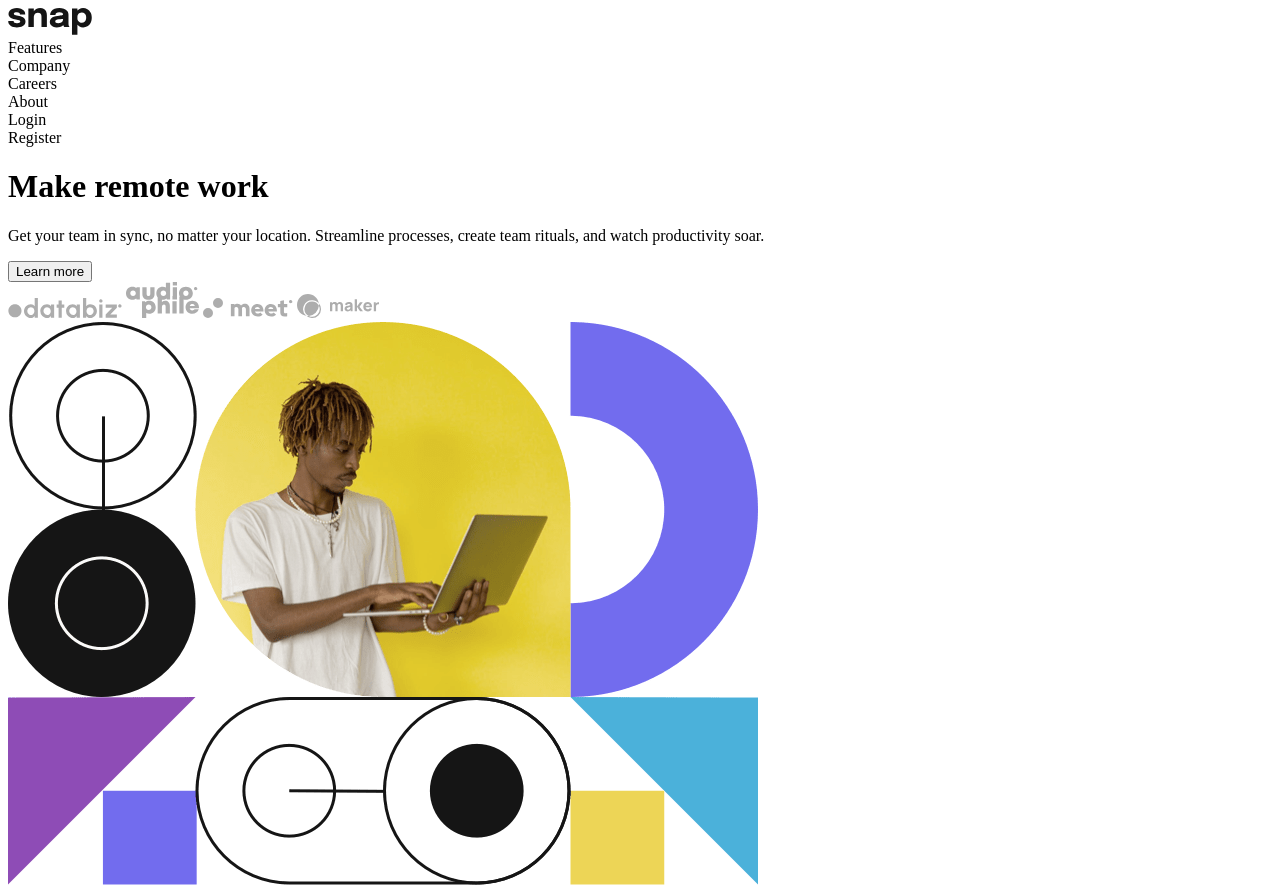
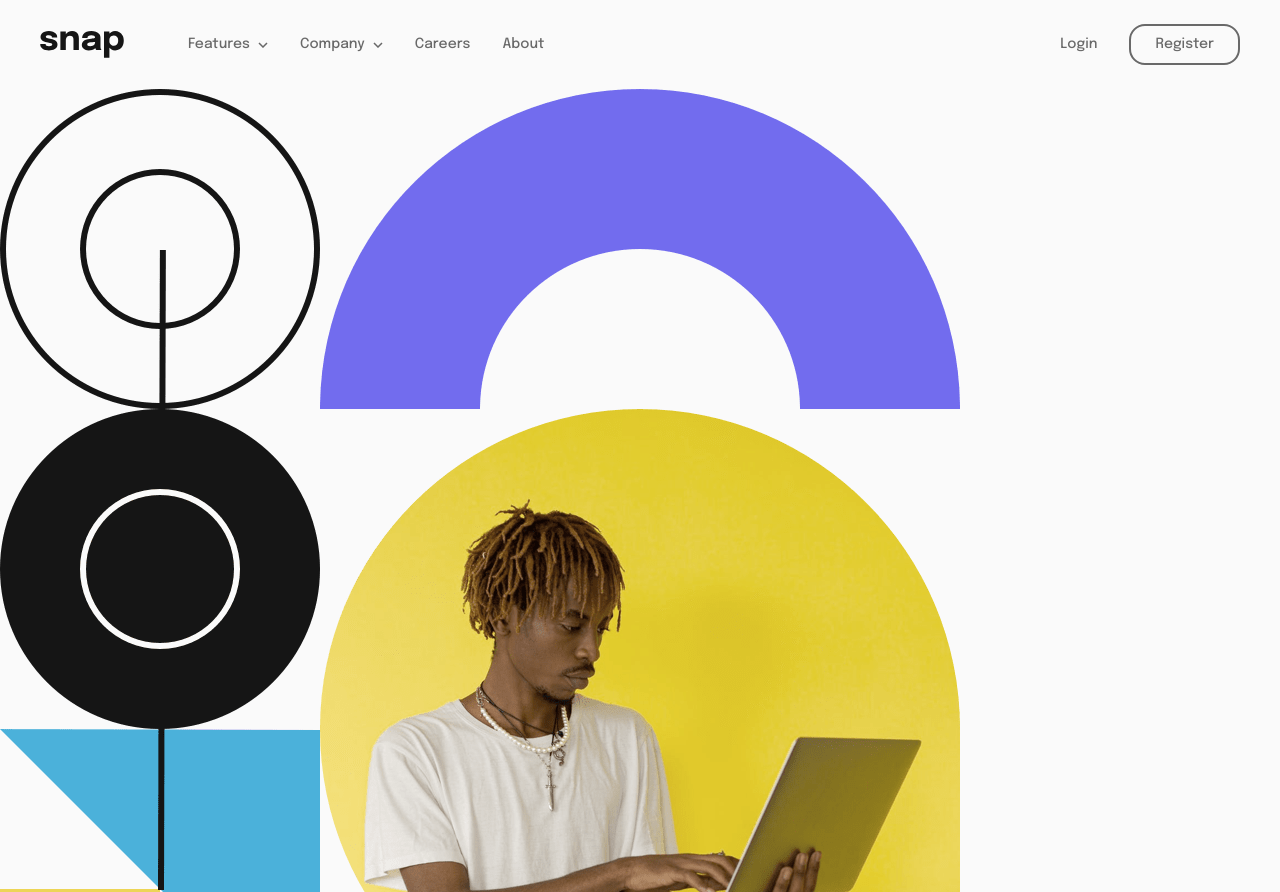
Before and after one commit to xapzx/intro-section-with-dropdown-navigation, a plain HTML site: page index.html in a window 1280 px wide. Shown: the top 892 px of the page. Drawn offline with Linux system fonts and the light colour scheme.

Commit message:
Styled header and navbar for mobile and desktop. Added functionality of mobile burger menu

```diff
--- a/index.html
+++ b/index.html
@@ -8,24 +8,33 @@
   <link rel="preconnect" href="https://fonts.googleapis.com">
   <link rel="preconnect" href="https://fonts.gstatic.com" crossorigin>
   <link href="https://fonts.googleapis.com/css2?family=Epilogue:wght@500;700&display=swap" rel="stylesheet">
+  <link rel="stylesheet" href="reset.css">
+  <link rel="stylesheet" href="style.css">
   <title>Frontend Mentor | Intro section with dropdown navigation</title>
   <script src="nav.js" defer></script>
 </head>
 <body>
-  <header>
-    <img src="images/logo.svg" alt="Brand Logo">
+  <header class="header">
+    <img src="images/logo.svg" alt="Brand Logo" width="84" height="27">
+    <button class="navbar-toggler">
+      <img src="images/icon-menu.svg" alt="Hamburger menu icon">
+    </button>
     <nav class="navbar-menu collapse">
-      <div class="nav-item">Features</div>
-      <div class="nav-item">Company</div>
+      <div class="nav-item features">Features</div>
+      <div class="nav-item company">Company</div>
       <div class="nav-item">Careers</div>
       <div class="nav-item">About</div>
+      <div class="account">
+        <div class="login">Login</div>
+        <div class="register">Register</div>
+      </div>
     </nav>
-    <div class="account">
-      <div class="login">Login</div>
-      <div class="register">Register</div>
-    </div>
   </header>
   <main>
+    <picture>
+      <source srcset="images/image-hero-desktop.png" media="(min-width: 750px)">
+      <img src="images/image-hero-mobile.png" alt="Image of a man holding a laptop">
+    </picture>
     <div class="hero-wrapper">
       <h1 class="hero-title">Make remote work</h1>
       <p class="hero-desc">
@@ -40,9 +49,6 @@
         <img src="images/client-maker.svg" alt="Maker icon">
       </div>
     </div>
-    <picture>
-      <img src="images/image-hero-mobile.png" alt="Image of a man holding a laptop">
-    </picture>
   </main>
 </body>
 </html>
--- a/nav.js
+++ b/nav.js
@@ -0,0 +1,12 @@
+const toggler = document.querySelector('.navbar-toggler');
+const toggler_img = document.querySelector('.navbar-toggler > img');
+const nav = document.querySelector('.navbar-menu');
+
+toggler.addEventListener('click', () => {
+    if(nav.classList.contains('collapse')) {
+        toggler_img.src = "images/icon-close-menu.svg";
+    } else {
+        toggler_img.src = "images/icon-menu.svg";
+    }
+    nav.classList.toggle('collapse');
+})
--- a/style.css
+++ b/style.css
@@ -9,3 +9,118 @@
     --fw-regular: 500;
     --fw-bold: 700;
 }
+
+body {
+    min-height: 100vh;
+    background-color: var(--clr-neutral-white);
+    color: var(--clr-neutral-grey);
+    font-family: var(--ff-primary);
+    font-size: var(--fs-base);
+    font-weight: var(--fw-regular);
+    text-align: center;
+}
+
+.header {
+    display: flex;
+    align-items: center;
+    padding: 1.5rem 1rem;
+    position: relative;
+}
+
+.navbar-toggler {
+    background-color: var(--clr-neutral-white);
+    border: none;
+    flex: 1;
+    z-index: 1;
+    padding: 0;
+}
+
+.navbar-toggler > img {
+    margin-left: auto;
+}
+
+.navbar-menu {
+    background-color: var(--clr-neutral-white);
+    width: 66%;
+    height: 100vh;
+    display: flex;
+    flex-direction: column;
+    flex: 1;
+    gap: 1rem;
+    font-size: 1rem;
+    text-align: left;
+    position: absolute;
+    right: 0;
+    top: 0;
+    padding: 5rem 1.5rem 0 1.5rem;
+}
+
+.account {
+    display: flex;
+    flex-direction: column;
+    gap: 1rem;
+    text-align: center;
+    font-size: 0.875rem;
+    margin-top: 1rem;
+}
+
+.register {
+    border: 2px solid var(--clr-neutral-grey);
+    border-radius: 1rem;
+    padding: 0.5rem 0;
+}
+
+.features::after, .company::after {
+    content: "";
+    background-image: url(images/icon-arrow-down.svg);
+    background-repeat: no-repeat;
+    width: 10px;
+    height: 6px;
+    display: inline-block;
+    margin-left: 1rem;
+}
+
+.collapse {
+    display: none;
+}
+
+@media (min-width: 46.875rem) {
+    .header {
+        gap: 4rem;
+        padding: 1.5rem 2.5rem;
+    }
+
+    .navbar-toggler {
+        display: none;
+    }
+
+    .navbar-menu {
+        all: unset;
+        display: flex;
+        align-items: center;
+        justify-content: center;
+        flex: 1;
+        gap: 2rem;
+        font-size: 0.875rem;
+    }
+
+    .account {
+        flex-direction: row;
+        align-items: center;
+        gap: 2rem;
+        margin-left: auto;
+        margin-top: 0;
+    }
+
+    .features::after, .company::after {
+        margin-left: 0.5rem;
+    }
+
+    .register {
+        padding: 0.5rem 1.5rem;
+    }
+
+    .collapse {
+        display: flex;
+    }
+}
```
